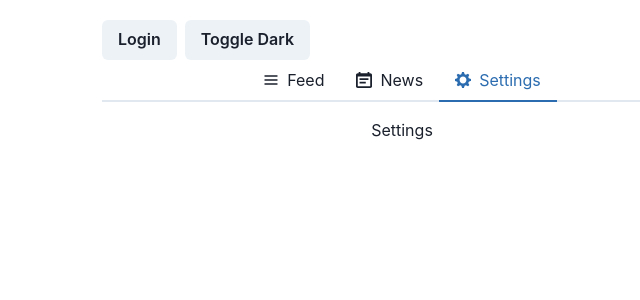
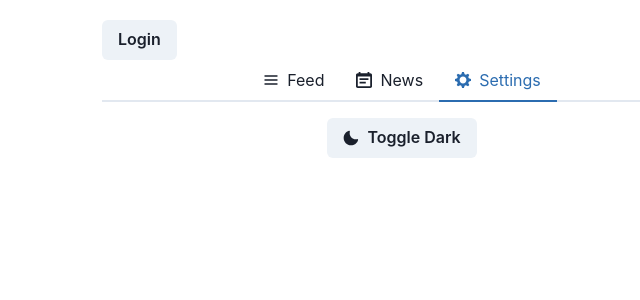
Before and after one commit to A9-dev/CragConnect, a React (Vite) app in the folder client/: page / in a window 1280 px wide. Both pictures are taken after a click on the tab "Settings". Shown: the top 300 px of the page, without its empty margins (238-878 px from the left). Built offline with nearby package versions, Linux system fonts and the light colour scheme; no server answers.

Commit message:
Add ToggleColour component to Settings tab

```diff
--- a/client/src/App.jsx
+++ b/client/src/App.jsx
@@ -8,6 +8,7 @@ import {
   TabPanel,
   Box,
   HStack,
+  Container,
 } from "@chakra-ui/react";
 import "@fontsource/roboto/300.css";
 import "@fontsource/roboto/400.css";
@@ -40,8 +41,6 @@ function App() {
               />
             </>
           )}
-
-          <ToggleColour />
         </HStack>
         <Tabs align="center" variant="line">
           <TabList>
@@ -68,7 +67,9 @@ function App() {
               <p>News</p>
             </TabPanel>
             <TabPanel>
-              <p>Settings</p>
+              <Container>
+                <ToggleColour />
+              </Container>
             </TabPanel>
           </TabPanels>
         </Tabs>
--- a/client/src/Feed.jsx
+++ b/client/src/Feed.jsx
@@ -4,7 +4,7 @@ import { Heading, Text, VStack, Card, CardBody, CardHeader, StackDivider } from
 
 const Feed = ({ posts }) => {
   return (
-    <VStack spacing="35px" alignItems="normal" divider={<StackDivider />}>
+    <VStack spacing="35px" divider={<StackDivider />}>
       {posts &&
         posts.map((post) => (
           <Card key={post._id} variant="filled" width="100%">
@@ -12,10 +12,12 @@ const Feed = ({ posts }) => {
               <Heading as="h3" size="lg">
                 {post.title}
               </Heading>
-              <Text fontSize="2xl">{post.username}</Text>
+              <Text fontSize="2xl" textAlign="left">
+                {post.username}
+              </Text>
             </CardHeader>
             <CardBody>
-              <Text>{post.content}</Text>
+              <Text textAlign="justify">{post.content}</Text>
             </CardBody>
           </Card>
         ))}
--- a/client/src/FeedBlock.jsx
+++ b/client/src/FeedBlock.jsx
@@ -22,7 +22,7 @@ const FeedBlock = ({ loggedIn, username }) => {
     populateFeed();
   }, []);
   return (
-    <VStack spacing={35} alignItems="center">
+    <VStack spacing={35}>
       {loggedIn && <FeedPost username={username} populateFeed={populateFeed} />}
       <Feed posts={posts} />
     </VStack>
--- a/client/src/ToggleColour.jsx
+++ b/client/src/ToggleColour.jsx
@@ -1,12 +1,13 @@
 import React from "react";
 import { useColorMode, Button } from "@chakra-ui/react";
+import { SunIcon, MoonIcon } from "@chakra-ui/icons";
 
 function ToggleColour() {
   const { colorMode, toggleColorMode } = useColorMode();
   return (
-    <header>
-      <Button onClick={toggleColorMode}>Toggle {colorMode === "light" ? "Dark" : "Light"}</Button>
-    </header>
+    <Button onClick={toggleColorMode} leftIcon={colorMode === "light" ? <MoonIcon /> : <SunIcon />}>
+      Toggle {colorMode === "light" ? "Dark" : "Light"}
+    </Button>
   );
 }
 export default ToggleColour;
```
